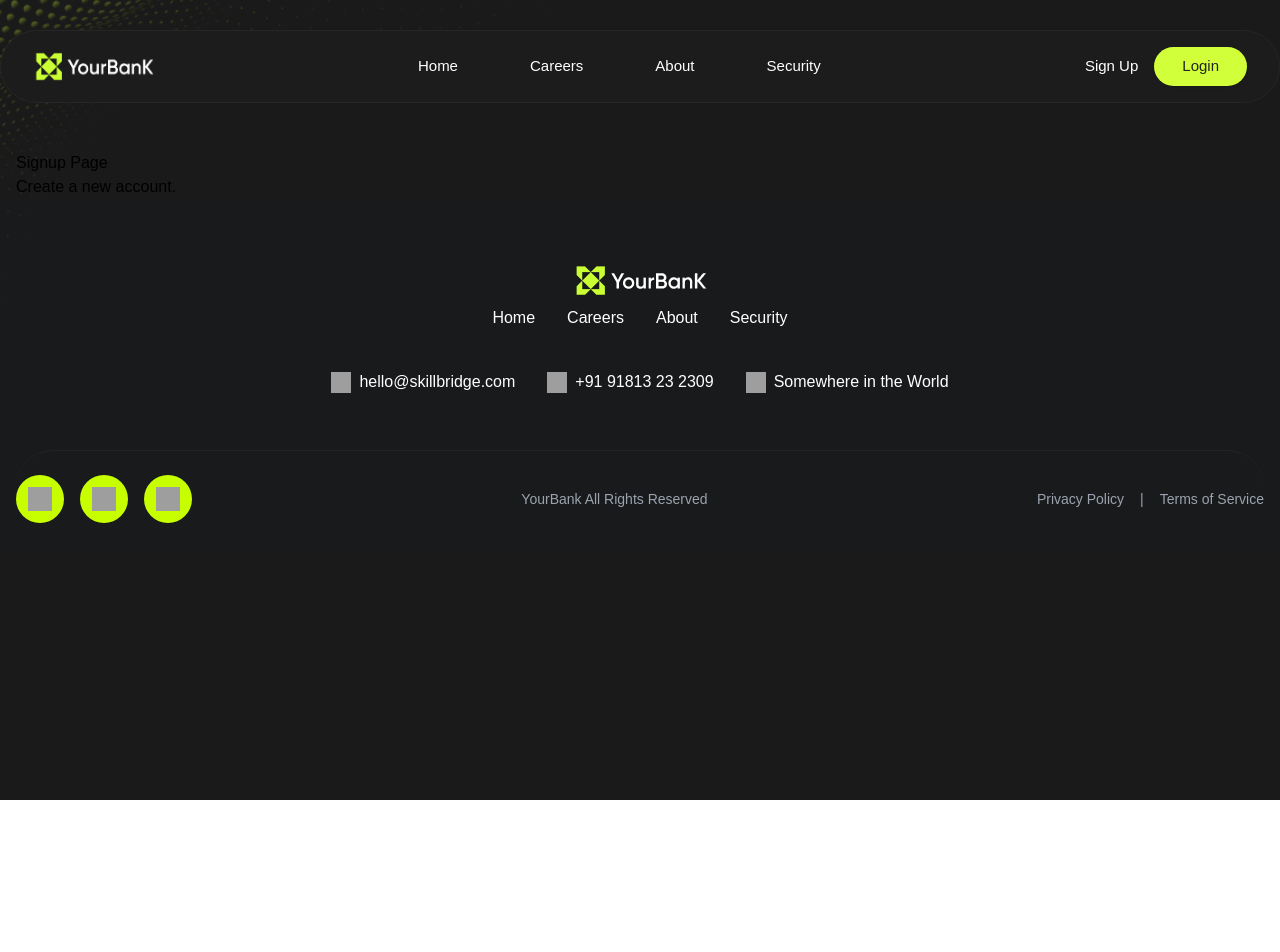
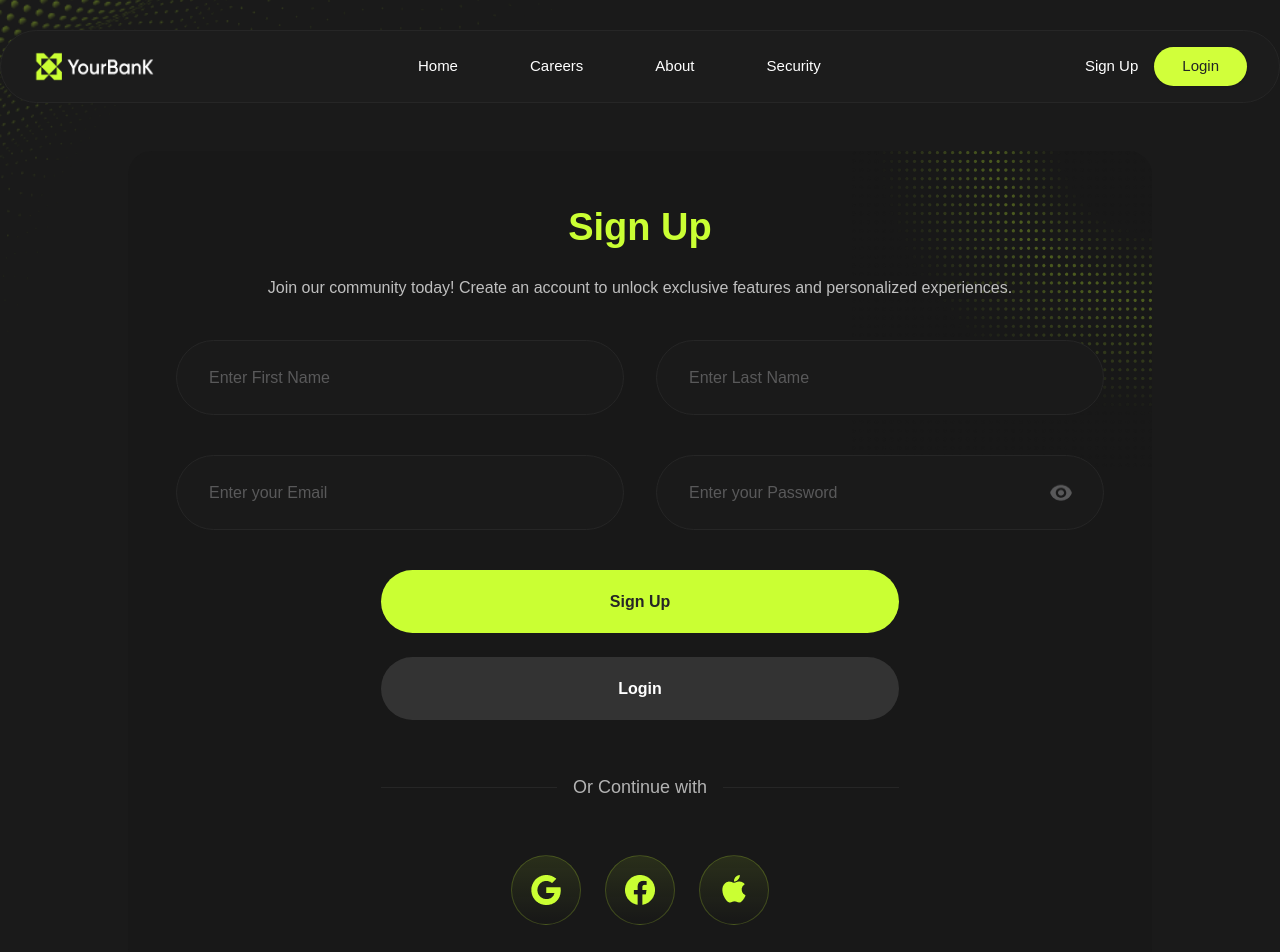
Before and after one commit to lamngoctuu18/BankingWebsite, a React (Vite) app: page /signup in a window 1280 px wide. Shown: the top 952 px of the page. Before the commit the page ends 800 px from the top, so only its background shows below. Built offline with nearby package versions, Linux system fonts and the light colour scheme; grey boxes are pictures that could not be loaded.

Commit message:
thêm trang login,signup

```diff
--- a/src/components/HeroSection.jsx
+++ b/src/components/HeroSection.jsx
@@ -57,7 +57,7 @@ const HeroSection = () => (
             No LLC Required, No Credit Check.
           </span>
         </div>
-        {/* Title */}
+        {/* tiêu đề */}
         <h1
           className="font-extrabold text-white text-[32px] sm:text-[40px] md:text-[48px] lg:text-[56px] leading-[1.15]"
           style={{
@@ -69,7 +69,7 @@ const HeroSection = () => (
           Welcome to YourBank<br />
           Empowering Your <span style={{ color: neon, display: "inline" }}>Financial Journey</span>
         </h1>
-        {/* Description */}
+        {/* Mô tả */}
         <p
           className="text-[16px] sm:text-[17px] md:text-[18px]"
           style={{
@@ -84,7 +84,7 @@ const HeroSection = () => (
         >
           At YourBank, our mission is to provide comprehensive banking solutions that empower individuals and businesses to achieve their financial goals. We are committed to delivering personalized and innovative services that prioritize our customers' needs.
         </p>
-        {/* Open Account Button */}
+        {/*nút Open Account */}
         <button
           className="font-bold text-[17px] rounded-full px-8 py-3 shadow-lg transition hover:brightness-110 mx-auto md:mx-0"
           style={{
--- a/src/pages/Login.jsx
+++ b/src/pages/Login.jsx
@@ -4,51 +4,50 @@ import LSFacebookIcon from "../assets/images/LSFacebookIcon.png";
 import LSAppleIcon from "../assets/images/LSAppleIcon.png";
 import LSEye from "../assets/images/LSEye.png";
 import AbstractDesign from "../assets/images/Abstract DesignHieuUngCham.png";
+import TestimonialsSection from "../components/TestimonialsSection";
 
 const Login = () => {
   return (
-    <div className="flex flex-col items-center w-full">
+    <div className="flex flex-col items-center w-full font-lexend">
       <div className="w-full max-w-7xl min-h-[700px] relative mb-12">
         <div className="w-full max-w-5xl mx-auto bg-[#181818] rounded-3xl p-4 md:p-12 relative overflow-hidden">
-          {/* Background Image */}
+          {/* Ảnh nền */}
           <img
             src={AbstractDesign}
             alt=""
             className="absolute top-0 right-0 w-[150px] md:w-[300px] pointer-events-none z-0"
           />
 
-          {/* Content Container - to ensure content stays above the background image */}
+          {/* Phần nội dung*/}
           <div className="relative z-10">
-            {/* Text Container - scaled from 1026x103 */}
+            {/*Phần chứa văn bản*/}
             <div className="w-full flex flex-col items-center gap-4 md:gap-5 mb-6 md:mb-10">
-              {/* Heading - scaled from 1026x60 */}
-              <h1 className="text-4xl md:text-5xl font-bold text-[#CAFF33]">Login</h1>
-              {/* Paragraph - scaled from 1026x23 */}
-              <p className="text-base md:text-lg text-[#BFBFBF] text-center px-4 md:px-0">
+
+              <h1 className="text-[28px] md:text-[38px] font-bold text-[#CAFF33]">Login</h1>
+              <p className="text-[14px] md:text-[16px] text-[#BFBFBF] text-center px-4 md:px-0">
                 Welcome back! Please log in to access your account.
               </p>
             </div>
 
-            {/* Form - scaled from 1026x507 */}
+            {/* Phần form */}
             <form className="w-full flex flex-col items-center gap-6 md:gap-10">
-              {/* Input Fields Container - scaled from 1026x75 */}
+              {/* Phần chứa input */}
               <div className="w-full flex flex-col md:flex-row gap-4 md:gap-8">
-                {/* Email Input - scaled from 498x75 */}
                 <div className="w-full md:flex-1">
                   <input
                     type="email"
                     placeholder="Enter your Email"
-                    className="w-full h-[60px] md:h-[75px] rounded-[88px] border border-[#262626] bg-[#1A1A1A] px-6 md:px-8 py-4 md:py-6 text-[#BFBFBF] placeholder-[#59595A] font-light leading-[150%] focus:outline-none text-sm md:text-base"
+                    className="w-full h-[60px] md:h-[75px] rounded-[88px] border border-[#262626] bg-[#1A1A1A] px-6 md:px-8 py-4 md:py-6 text-[#BFBFBF] placeholder-[#59595A] font-light leading-[150%] focus:outline-none text-[14px] md:text-[16px]"
                   />
                 </div>
-                {/* Password Input - scaled from 498x75 */}
+
                 <div className="w-full md:flex-1 relative">
                   <input
                     type="password"
                     placeholder="Enter your Password"
-                    className="w-full h-[60px] md:h-[75px] rounded-[88px] border border-[#262626] bg-[#1A1A1A] px-6 md:px-8 py-4 md:py-6 text-[#BFBFBF] placeholder-[#59595A] font-light leading-[150%] focus:outline-none text-sm md:text-base"
+                    className="w-full h-[60px] md:h-[75px] rounded-[88px] border border-[#262626] bg-[#1A1A1A] px-6 md:px-8 py-4 md:py-6 text-[#BFBFBF] placeholder-[#59595A] font-light leading-[150%] focus:outline-none text-[14px] md:text-[16px]"
                   />
-                  {/* Eye Icon */}
+                  {/* Icon mắt */}
                   <button
                     type="button"
                     className="absolute right-6 md:right-8 top-1/2 -translate-y-1/2"
@@ -58,57 +57,57 @@ const Login = () => {
                 </div>
               </div>
 
-              {/* Forgot Password - scaled from 1026x27 */}
+              {/* Forgot Password*/}
               <div className="w-full text-center">
-                <a href="#" className="text-white hover:text-[#CAFF33] transition underline text-sm md:text-base">
+                <a href="#" className="text-white hover:text-[#CAFF33] transition underline text-[14px] md:text-[16px]">
                   Forgot Password?
                 </a>
               </div>
 
-              {/* Buttons Container - scaled from 1026x325 */}
+              {/* Buttons Container*/}
               <div className="w-full flex flex-col items-center gap-4 md:gap-6">
-                {/* Login Button - scaled from 518x63 */}
+                {/* Nút đăng nhập */}
                 <button
                   type="submit"
-                  className="w-full md:w-[518px] h-[50px] md:h-[63px] rounded-[63px] bg-[#CAFF33] text-[#262626] font-semibold py-3 md:py-[18px] px-4 md:px-5 transition hover:brightness-95 text-sm md:text-base"
+                  className="w-full md:w-[518px] h-[50px] md:h-[63px] rounded-[63px] bg-[#CAFF33] text-[#262626] font-semibold py-3 md:py-[18px] px-4 md:px-5 transition hover:brightness-95 text-[14px] md:text-[16px]"
                 >
                   Login
                 </button>
 
-                {/* Sign Up Button - scaled from 518x63 */}
+                {/* Nút đăng ký */}
                 <button
                   type="button"
-                  className="w-full md:w-[518px] h-[50px] md:h-[63px] rounded-[63px] bg-[#333333] text-white font-semibold py-3 md:py-[18px] px-4 md:px-5 transition hover:bg-[#444] text-sm md:text-base"
+                  className="w-full md:w-[518px] h-[50px] md:h-[63px] rounded-[63px] bg-[#333333] text-white font-semibold py-3 md:py-[18px] px-4 md:px-5 transition hover:bg-[#444] text-[14px] md:text-[16px]"
                 >
                   Sign Up
                 </button>
 
-                {/* Or Continue With - scaled from 518x27 */}
+                {/*or continue with*/}
                 <div className="flex items-center w-full md:w-[518px] gap-4 my-6 md:my-[30px]">
                   <span className="flex-1 h-px bg-[#262626]" />
-                  <span className="text-[#B3B3B3] whitespace-nowrap text-sm md:text-base">
+                  <span className="text-[#B3B3B3] whitespace-nowrap text-[14px] md:text-[18px]">
                     Or Continue with
                   </span>
                   <span className="flex-1 h-px bg-[#262626]" />
                 </div>
 
-                {/* Social Buttons - scaled from 518x94 */}
+                {/* nút mạng xã hội */}
                 <div className="flex gap-4 md:gap-6 justify-center">
-                  {/* Google Button */}
+                  {/* Logo Google */}
                   <button
                     type="button"
                     className="w-[50px] h-[50px] md:w-[70px] md:h-[70px] rounded-full flex items-center justify-center border border-[#CAFF33]/20 bg-gradient-to-b from-[#CAFF33]/10 to-transparent hover:border-[#CAFF33]/40 transition-all"
                   >
                     <img src={LSGoogleIcon} alt="Google" className="w-[24px] h-[24px] md:w-[30px] md:h-[30px]" />
                   </button>
-                  {/* Facebook Button */}
+                  {/* Logo Facebook */}
                   <button
                     type="button"
                     className="w-[50px] h-[50px] md:w-[70px] md:h-[70px] rounded-full flex items-center justify-center border border-[#CAFF33]/20 bg-gradient-to-b from-[#CAFF33]/10 to-transparent hover:border-[#CAFF33]/40 transition-all"
                   >
                     <img src={LSFacebookIcon} alt="Facebook" className="w-[24px] h-[24px] md:w-[30px] md:h-[30px]" />
                   </button>
-                  {/* Apple Button */}
+                  {/* Logo Apple */}
                   <button
                     type="button"
                     className="w-[50px] h-[50px] md:w-[70px] md:h-[70px] rounded-full flex items-center justify-center border border-[#CAFF33]/20 bg-gradient-to-b from-[#CAFF33]/10 to-transparent hover:border-[#CAFF33]/40 transition-all"
@@ -121,6 +120,8 @@ const Login = () => {
           </div>
         </div>
       </div>
+      {/* Thêm phần component Testimonials */}
+      <TestimonialsSection />
     </div>
   );
 };
--- a/src/pages/Signup.jsx
+++ b/src/pages/Signup.jsx
@@ -1,10 +1,136 @@
 import React from "react";
+import LSGoogleIcon from "../assets/images/LSGoogleIcon.png";
+import LSFacebookIcon from "../assets/images/LSFacebookIcon.png";
+import LSAppleIcon from "../assets/images/LSAppleIcon.png";
+import LSEye from "../assets/images/LSEye.png";
+import AbstractDesign from "../assets/images/Abstract DesignHieuUngCham.png";
+import TestimonialsSection from "../components/TestimonialsSection";
 
 const Signup = () => {
   return (
-    <div>
-      <h1>Signup Page</h1>
-      <p>Create a new account.</p>
+    <div className="flex flex-col items-center w-full font-lexend">
+      <div className="w-full max-w-7xl min-h-[700px] relative mb-12">
+        <div className="w-full max-w-5xl mx-auto bg-[#181818] rounded-3xl p-4 md:p-12 relative overflow-hidden">
+          {/* Ảnh nền */}
+          <img
+            src={AbstractDesign}
+            alt=""
+            className="absolute top-0 right-0 w-[150px] md:w-[300px] pointer-events-none z-0"
+          />
+
+          {/* Phần nội dung */}
+          <div className="relative z-10">
+            {/*Phần chứa văn bản */}
+            <div className="w-full flex flex-col items-center gap-4 md:gap-5 mb-6 md:mb-10">
+              <h1 className="text-[28px] md:text-[38px] font-bold text-[#CAFF33]">Sign Up</h1>
+              <p className="text-[14px] md:text-[16px] text-[#BFBFBF] text-center px-4 md:px-0">
+                Join our community today! Create an account to unlock exclusive features and personalized experiences.
+              </p>
+            </div>
+
+            {/* Phần form */}
+            <form className="w-full flex flex-col items-center gap-6 md:gap-10">
+              {/*Họ tên */}
+              <div className="w-full flex flex-col md:flex-row gap-4 md:gap-8">
+                <div className="w-full md:flex-1">
+                  <input
+                    type="text"
+                    placeholder="Enter First Name"
+                    className="w-full h-[60px] md:h-[75px] rounded-[88px] border border-[#262626] bg-[#1A1A1A] px-6 md:px-8 py-4 md:py-6 text-[#BFBFBF] placeholder-[#59595A] font-light leading-[150%] focus:outline-none text-[14px] md:text-[16px]"
+                  />
+                </div>
+                <div className="w-full md:flex-1">
+                  <input
+                    type="text"
+                    placeholder="Enter Last Name"
+                    className="w-full h-[60px] md:h-[75px] rounded-[88px] border border-[#262626] bg-[#1A1A1A] px-6 md:px-8 py-4 md:py-6 text-[#BFBFBF] placeholder-[#59595A] font-light leading-[150%] focus:outline-none text-[14px] md:text-[16px]"
+                  />
+                </div>
+              </div>
+
+              {/*Email và Mật khẩu */}
+              <div className="w-full flex flex-col md:flex-row gap-4 md:gap-8">
+                <div className="w-full md:flex-1">
+                  <input
+                    type="email"
+                    placeholder="Enter your Email"
+                    className="w-full h-[60px] md:h-[75px] rounded-[88px] border border-[#262626] bg-[#1A1A1A] px-6 md:px-8 py-4 md:py-6 text-[#BFBFBF] placeholder-[#59595A] font-light leading-[150%] focus:outline-none text-[14px] md:text-[16px]"
+                  />
+                </div>
+                <div className="w-full md:flex-1 relative">
+                  <input
+                    type="password"
+                    placeholder="Enter your Password"
+                    className="w-full h-[60px] md:h-[75px] rounded-[88px] border border-[#262626] bg-[#1A1A1A] px-6 md:px-8 py-4 md:py-6 text-[#BFBFBF] placeholder-[#59595A] font-light leading-[150%] focus:outline-none text-[14px] md:text-[16px]"
+                  />
+                  {/* Icon mắt */}
+                  <button
+                    type="button"
+                    className="absolute right-6 md:right-8 top-1/2 -translate-y-1/2"
+                  >
+                    <img src={LSEye} alt="Toggle password visibility" className="w-[18px] md:w-[21.53px] h-[14px] md:h-[16.5px]" />
+                  </button>
+                </div>
+              </div>
+
+              {/* Phần chứa các nút */}
+              <div className="w-full flex flex-col items-center gap-4 md:gap-6">
+                {/* Nút đăng ký */}
+                <button
+                  type="submit"
+                  className="w-full md:w-[518px] h-[50px] md:h-[63px] rounded-[63px] bg-[#CAFF33] text-[#262626] font-semibold py-3 md:py-[18px] px-4 md:px-5 transition hover:brightness-95 text-[14px] md:text-[16px]"
+                >
+                  Sign Up
+                </button>
+
+                {/* Nút đăng nhập */}
+                <button
+                  type="button"
+                  className="w-full md:w-[518px] h-[50px] md:h-[63px] rounded-[63px] bg-[#333333] text-white font-semibold py-3 md:py-[18px] px-4 md:px-5 transition hover:bg-[#444] text-[14px] md:text-[16px]"
+                >
+                  Login
+                </button>
+
+                {/* or continue with */}
+                <div className="flex items-center w-full md:w-[518px] gap-4 my-6 md:my-[30px]">
+                  <span className="flex-1 h-px bg-[#262626]" />
+                  <span className="text-[#B3B3B3] whitespace-nowrap text-[14px] md:text-[18px]">
+                    Or Continue with
+                  </span>
+                  <span className="flex-1 h-px bg-[#262626]" />
+                </div>
+
+                {/*Nút mạng xã hội */}
+                <div className="flex gap-4 md:gap-6 justify-center">
+                  {/* Logo Google */}
+                  <button
+                    type="button"
+                    className="w-[50px] h-[50px] md:w-[70px] md:h-[70px] rounded-full flex items-center justify-center border border-[#CAFF33]/20 bg-gradient-to-b from-[#CAFF33]/10 to-transparent hover:border-[#CAFF33]/40 transition-all"
+                  >
+                    <img src={LSGoogleIcon} alt="Google" className="w-[24px] h-[24px] md:w-[30px] md:h-[30px]" />
+                  </button>
+                  {/* Logo Facebook */}
+                  <button
+                    type="button"
+                    className="w-[50px] h-[50px] md:w-[70px] md:h-[70px] rounded-full flex items-center justify-center border border-[#CAFF33]/20 bg-gradient-to-b from-[#CAFF33]/10 to-transparent hover:border-[#CAFF33]/40 transition-all"
+                  >
+                    <img src={LSFacebookIcon} alt="Facebook" className="w-[24px] h-[24px] md:w-[30px] md:h-[30px]" />
+                  </button>
+                  {/* Logo Apple */}
+                  <button
+                    type="button"
+                    className="w-[50px] h-[50px] md:w-[70px] md:h-[70px] rounded-full flex items-center justify-center border border-[#CAFF33]/20 bg-gradient-to-b from-[#CAFF33]/10 to-transparent hover:border-[#CAFF33]/40 transition-all"
+                  >
+                    <img src={LSAppleIcon} alt="Apple" className="w-[24px] h-[24px] md:w-[30px] md:h-[30px]" />
+                  </button>
+                </div>
+              </div>
+            </form>
+          </div>
+        </div>
+      </div>
+      {/* Thêm phần component Testimonials */}
+      <TestimonialsSection />
     </div>
   );
 };
```
Also changed, not shown: src/pages/Careers.jsx (+56 -55 lines).
